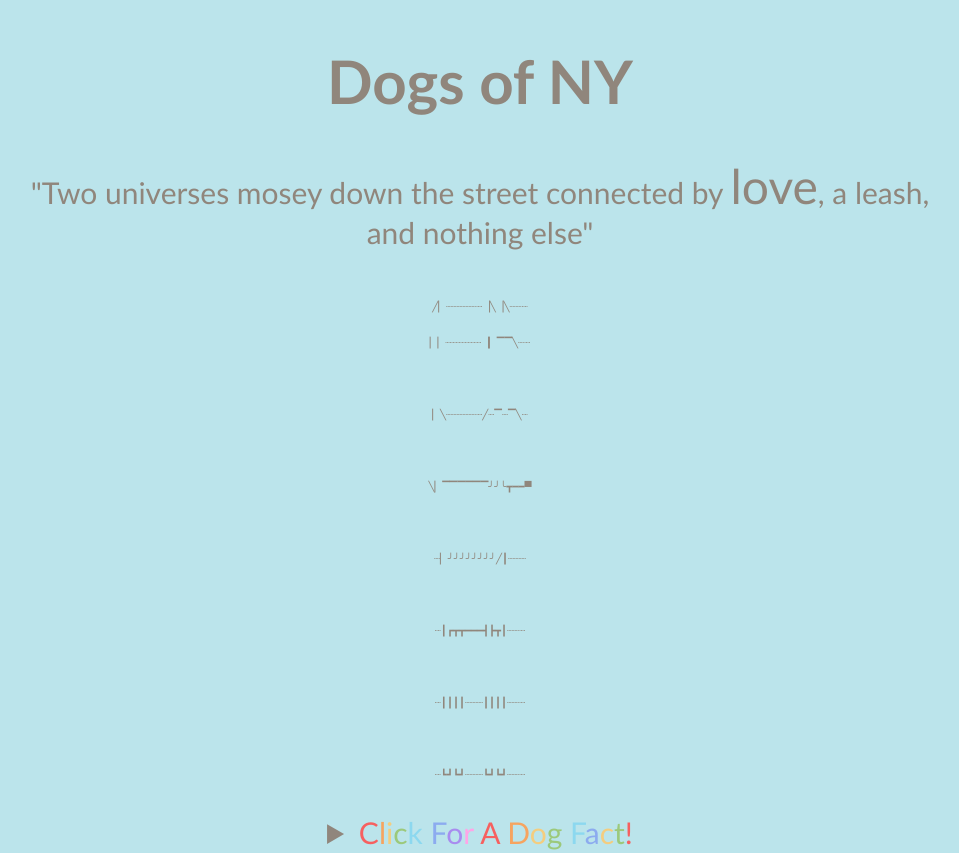
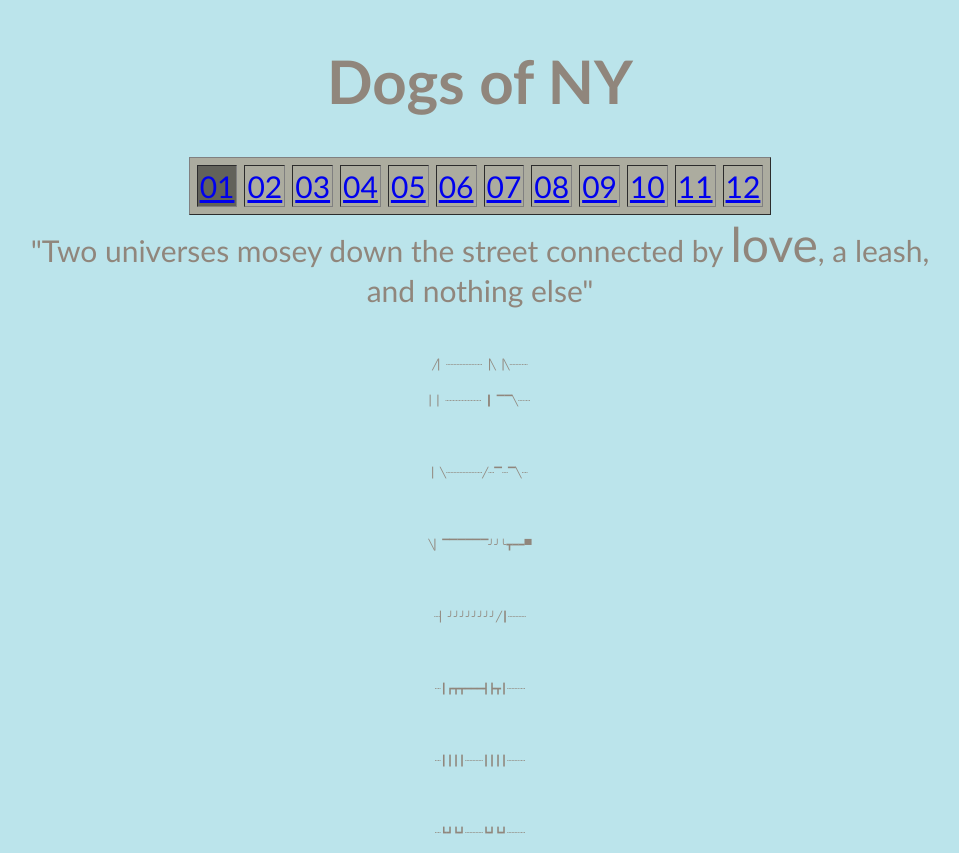
Before and after one commit to daphneflaten/Harmonic-Collection, a plain HTML site: page index.html in a window 1280 px wide. Shown: the part 165-1018 px from the top of the page, without its empty margins (160-1119 px from the left). Drawn offline with Linux system fonts and the light colour scheme.

Commit message:
Update index.html

```diff
--- a/index.html
+++ b/index.html
@@ -22,6 +22,46 @@
         Dogs of NY
     </center>
 </h1>
+    <table bgcolor="#ACAC9F" align="center" border="1" cellpadding="2" cellspacing="7" style="width: 400px;">
+    <tr align="center">
+        <td bgcolor="#62625A">
+            <a href="../entry-1/index.html">01</a>
+        </td>
+        <td>
+            <a href="../entry-2/index.html">02</a>
+        </td>
+        <td>
+            <a href="../entry-3/index.html">03</a>
+        </td>
+        <td>
+            <a href="#">04</a>
+        </td>
+        <td>
+            <a href="#">05</a>
+        </td>
+        <td>
+            <a href="#">06</a>
+        </td>
+        <td>
+            <a href="#">07</a>
+        </td>
+        <td>
+            <a href="#">08</a>
+        </td>
+        <td>
+            <a href="#">09</a>
+        </td>
+        <td>
+            <a href="#">10</a>
+        </td>
+        <td>
+            <a href="#">11</a>
+        </td>
+        <td>
+            <a href="#">12</a>
+        </td>
+    </tr>
+</table>
 <center>
 "Two universes mosey
 down the street
```
